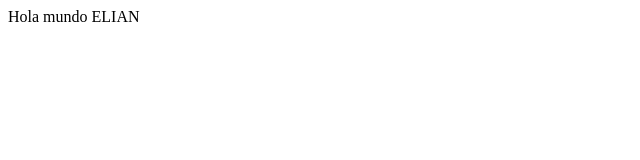
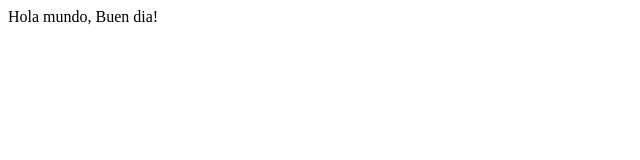
Before and after one commit to maycrxyy/Fundamentos-de-la-web, a plain HTML site: page holamundo.html in a window 1280 px wide. Shown: the full height of the page, 0-640 px from the left. Drawn offline with Linux system fonts and the light colour scheme.

Commit message:
Mi tercer cambio

```diff
--- a/holamundo.html
+++ b/holamundo.html
@@ -7,6 +7,6 @@
     <title>Document</title>
 </head>
 <body>
-    Hola mundo ELIAN
+    Hola mundo, Buen dia!
 </body>
 </html>
```
